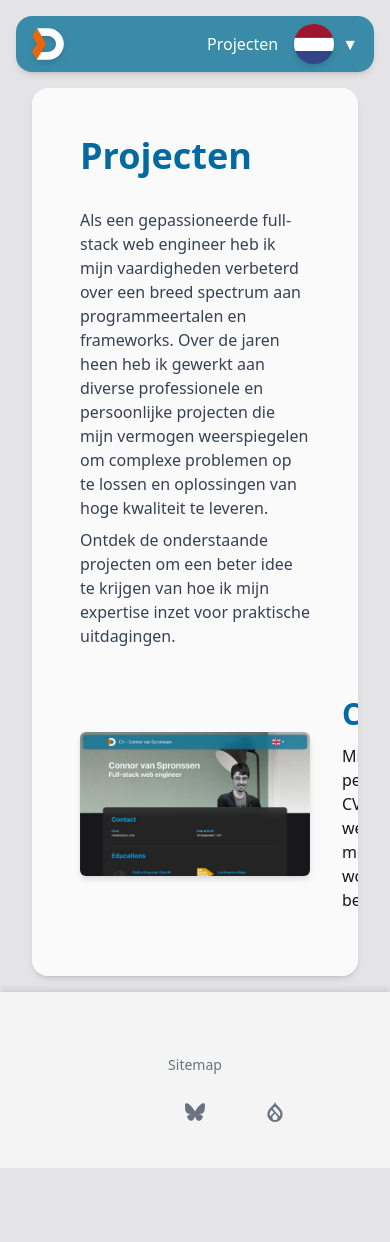
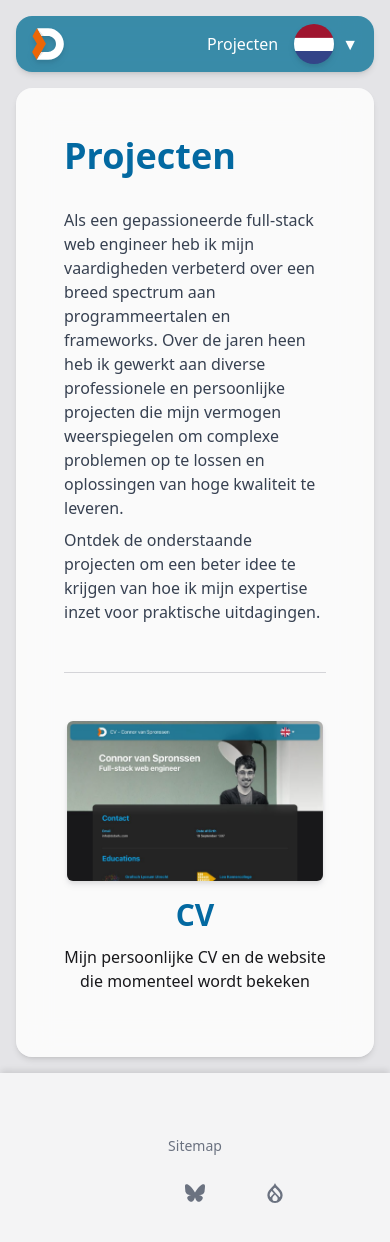
Before and after one commit to Dobefu/cv, a Next.js app: page /nl/projects in a window 390 px wide. Shown: the top 1242 px of the page. Before the commit the page ends 1168 px from the top, so only its background shows below. Built offline with nearby package versions, Linux system fonts and the light colour scheme; some icons are missing.

Commit message:
feat: Add some styling to the project preview component

```diff
--- a/src/app/en/projects/page.tsx
+++ b/src/app/en/projects/page.tsx
@@ -12,17 +12,16 @@ export default function Projects() {
   const projects = getProjects('en')
 
   return (
-    <div className="relative px-4">
     <ContentContainer>
       <h2>Projects</h2>
 
       <div className="flex flex-col gap-2 pb-8 text-gray-700 dark:text-gray-200">
         <p>
-            As a passionate full-stack web engineer, I have honed my skills
-            across a wide range of programming languages and frameworks. Over
-            the years, I have worked on diverse professional and personal
-            projects that reflect my ability to solve complex problems and
-            deliver high-quality solutions.
+          As a passionate full-stack web engineer, I have honed my skills across
+          a wide range of programming languages and frameworks. Over the years,
+          I have worked on diverse professional and personal projects that
+          reflect my ability to solve complex problems and deliver high-quality
+          solutions.
         </p>
 
         <p>
@@ -41,6 +40,5 @@ export default function Projects() {
         />
       ))}
     </ContentContainer>
-    </div>
   )
 }
--- a/src/app/nl/projects/page.tsx
+++ b/src/app/nl/projects/page.tsx
@@ -12,23 +12,22 @@ export default function Projects() {
   const projects = getProjects('nl')
 
   return (
-    <div className="relative px-4">
     <ContentContainer>
       <h2>Projecten</h2>
 
       <div className="flex flex-col gap-2 pb-8 text-gray-700 dark:text-gray-200">
         <p>
           Als een gepassioneerde full-stack web engineer heb ik mijn
-            vaardigheden verbeterd over een breed spectrum aan programmeertalen
-            en frameworks. Over de jaren heen heb ik gewerkt aan diverse
+          vaardigheden verbeterd over een breed spectrum aan programmeertalen en
+          frameworks. Over de jaren heen heb ik gewerkt aan diverse
           professionele en persoonlijke projecten die mijn vermogen
           weerspiegelen om complexe problemen op te lossen en oplossingen van
           hoge kwaliteit te leveren.
         </p>
 
         <p>
-            Ontdek de onderstaande projecten om een beter idee te krijgen van
-            hoe ik mijn expertise inzet voor praktische uitdagingen.
+          Ontdek de onderstaande projecten om een beter idee te krijgen van hoe
+          ik mijn expertise inzet voor praktische uitdagingen.
         </p>
       </div>
 
@@ -42,6 +41,5 @@ export default function Projects() {
         />
       ))}
     </ContentContainer>
-    </div>
   )
 }
--- a/src/components/elements/project-preview.tsx
+++ b/src/components/elements/project-preview.tsx
@@ -11,20 +11,22 @@ type Props = Readonly<{
 export default function ProjectPreview({ label, subtext, link, img }: Props) {
   return (
     <LocaleLink
-      className="my-4 inline-flex w-full items-center gap-8 max-md:min-w-full"
+      className="group my-4 inline-flex w-full items-center gap-4 border-t border-zinc-300 pt-12 max-md:min-w-full max-md:flex-col max-md:text-center md:gap-8 dark:border-zinc-600"
       href={link}
     >
+      <div className="overflow-hidden rounded-md drop-shadow-md">
         <Image
           alt=""
-        className="rounded-md drop-shadow-md"
+          className="transition-transform duration-300 group-hover:scale-105"
           height={160}
           sizes="160px"
           src={img}
           width={256}
         />
+      </div>
 
       <div className="flex flex-col gap-1">
-        <h3 className="pb-2">{label}</h3>
+        <h3 className="pb-2 md:pb-4">{label}</h3>
 
         <p>{subtext}</p>
       </div>
```
Lines whose indentation alone changed are shown as unchanged.
